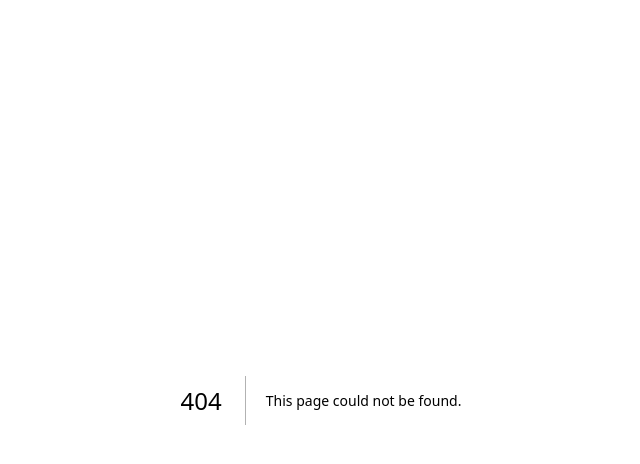
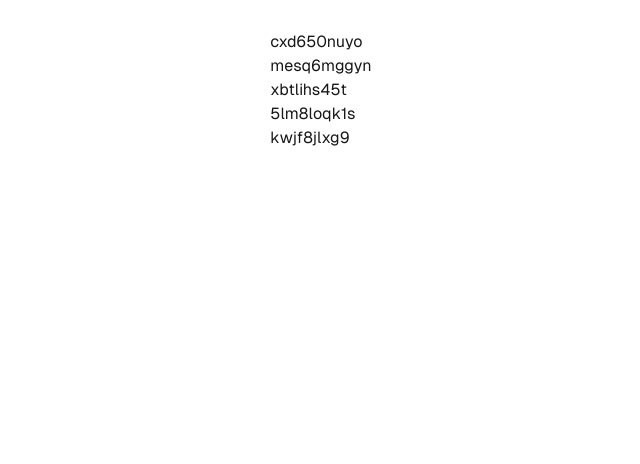
Before and after one commit to kyleqh/q-properties, a Next.js app: page /property in a window 1280 px wide. Before the commit this address had no page. Shown: the top 464 px of the page, without its empty margins (319-959 px from the left). Built offline with nearby package versions, Linux system fonts and the light colour scheme; data requests are answered from the project's data file.

Commit message:
load data using json server as backend simulator

```diff
--- /dev/null
+++ b/src/app/property/page.tsx
@@ -0,0 +1,23 @@
+import { Listing } from "./types"
+
+const propertyData = async () : Promise<Listing[]> => {
+  const listingResponse = await fetch("http://localhost:3020/results", { cache: 'force-cache' })
+  const listings =  await listingResponse.json()
+
+  return listings.map((listing : Listing) => {
+    return listing
+  })
+}
+
+const PropertyListingPage = async () => {
+  const data = await propertyData()
+  return (
+    <div className="grid grid-rows-[20px_1fr_20px] items-center justify-items-center min-h-screen p-8 pb-20 gap-16 sm:p-20 font-[family-name:var(--font-geist-sans)]">
+      <div>
+       { data.map((object, i) => <div key={i}>{object.id}</div>)}
+      </div>
+    </div>
+  )
+}
+
+export default PropertyListingPage
--- /dev/null
+++ b/src/app/property/types.ts
@@ -0,0 +1,54 @@
+enum ImageType { PRIMARY="PRIMARY" }
+enum PromotionType { MEMBER="MEMBER", CAMPAIGN="CAMPAIGN" }
+enum Currency { AUD="AUD" }
+enum CancellationOptionType {
+  NOT_REFUNDABLE="NOT_REFUNDABLE",
+  FREE_CANCELLATION="FREE_CANCELLATION"
+}
+
+type Address = string[]
+type PreviewImage = {
+  url: string
+  caption: string
+  imageType: ImageType
+}
+type Rating = {
+  ratingValue: string
+  ratingType: string
+}
+
+type Property = {
+  id: string
+  title: string
+  address: Address
+  previewImage: PreviewImage
+  rating: Rating
+}
+
+type Promotion = {
+  title: string,
+  type: PromotionType
+}
+
+type Money = {
+  amount: number
+  currency: Currency
+}
+
+type CancellationOption = {
+  cancellationType: CancellationOptionType
+}
+
+type Offer = {
+  promotion: Promotion
+  name: string
+  displayPrice: Money
+  savings: Money
+  cancellationOption: CancellationOption
+}
+
+export type Listing = {
+  id: string,
+  property: Property
+  offer: Offer
+}
```
Also changed, not shown: 2 other files (tests, documents, lock files or other folders).
